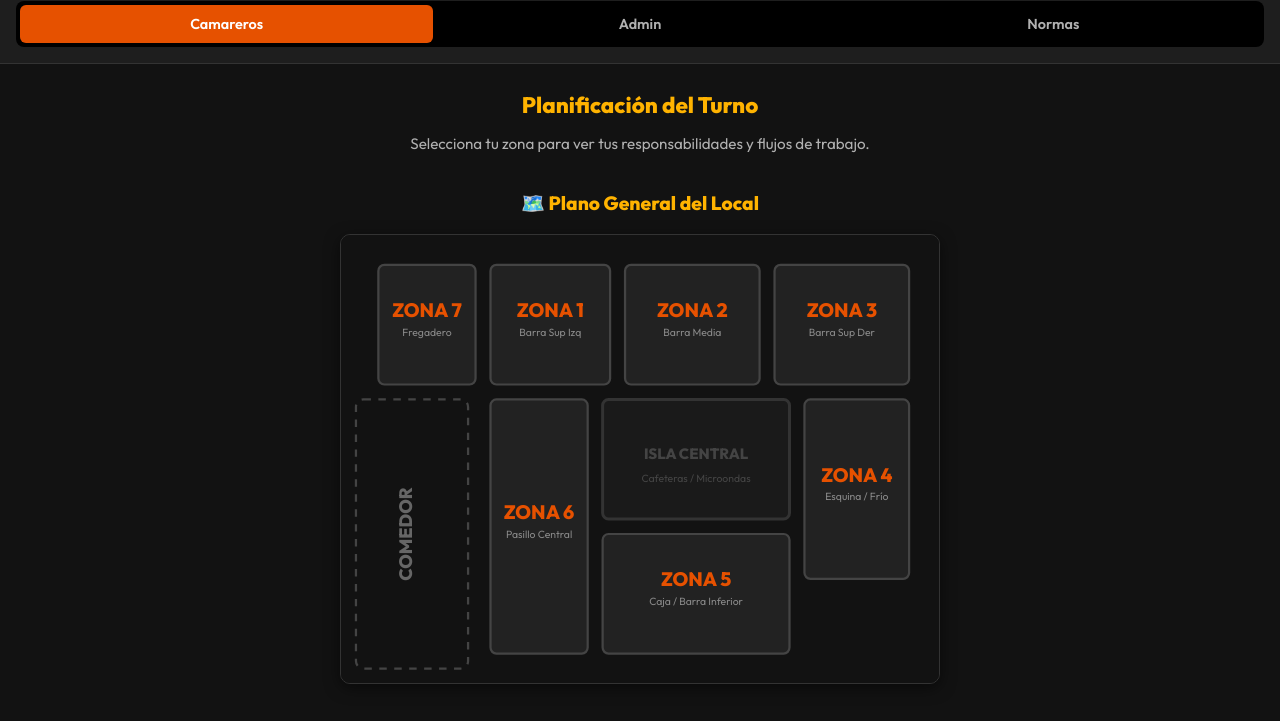
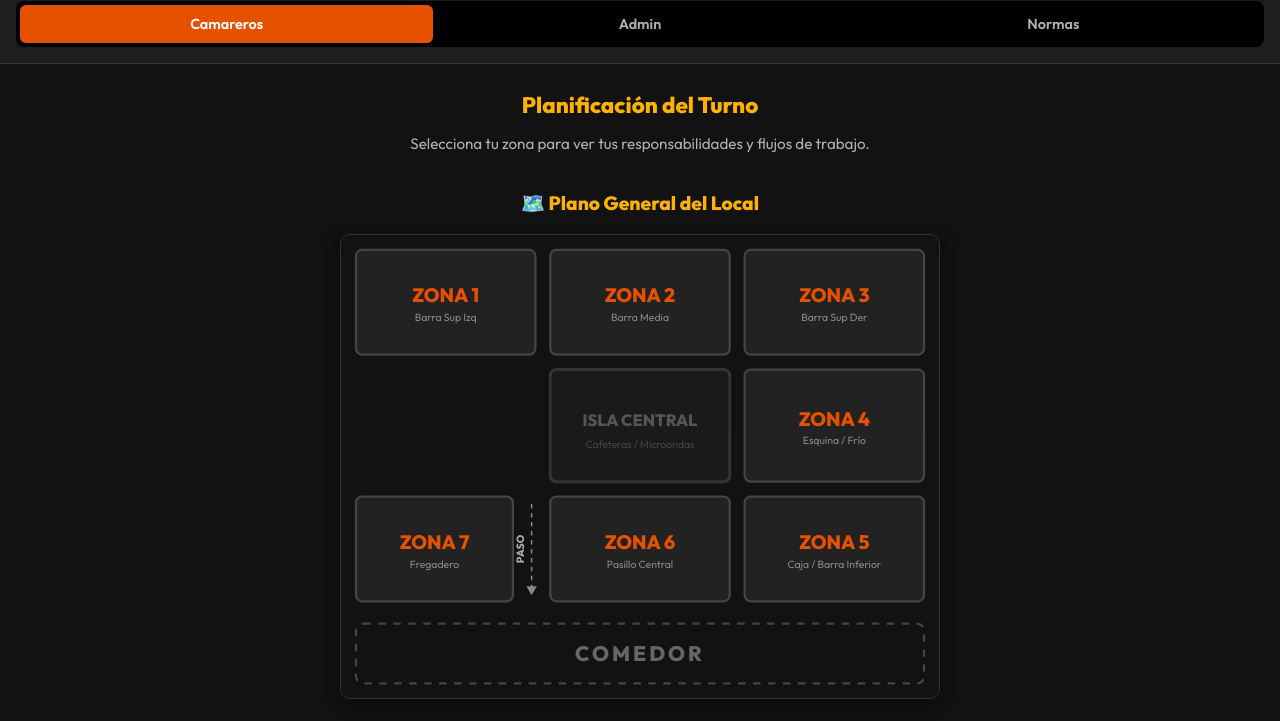
Before and after one commit to Michel-Macias/Zonas-Roles_-am_Morea_PWA, a plain HTML site: page index.html in a window 1280 px wide. Shown: the part 77-798 px from the top of the page. Drawn offline with Linux system fonts and the light colour scheme.

Commit message:
feat(map): add visual indicator for 'paso al comedor' between zone 6 and 7

```diff
--- a/index.html
+++ b/index.html
@@ -31,65 +31,62 @@
 
             <div class="plano-general-container">
                 <h3>🗺️ Plano General del Local</h3>
-                <svg viewBox="0 0 800 600" id="plano-svg" class="plano-svg">
-                    <rect width="800" height="600" fill="#121212" rx="10" />
+                <svg viewBox="0 0 800 620" id="plano-svg" class="plano-svg">
+                    <rect width="800" height="620" fill="#121212" rx="10" />
 
-                    <!-- Comedor Area -->
-                    <rect x="20" y="220" width="150" height="360" fill="none" stroke="#444" stroke-dasharray="10,10" stroke-width="3" rx="10"/>
-                    <text x="95" y="400" fill="#666" font-size="24" text-anchor="middle" font-weight="bold" transform="rotate(-90 95 400)">COMEDOR</text>
+                    <!-- COMEDOR (Abajo del todo) -->
+                    <rect x="20" y="520" width="760" height="80" fill="none" stroke="#444" stroke-dasharray="10,10" stroke-width="3" rx="10"/>
+                    <text x="400" y="570" fill="#666" font-size="28" text-anchor="middle" font-weight="bold" letter-spacing="4">COMEDOR</text>
 
-                    <!-- La Isla (Centro) -->
-                    <rect x="350" y="220" width="250" height="160" fill="#1A1A1A" stroke="#333" stroke-width="4" rx="8"/>
-                    <text x="475" y="300" fill="#444" font-size="20" text-anchor="middle" font-weight="bold">ISLA CENTRAL</text>
-                    <text x="475" y="330" fill="#444" font-size="14" text-anchor="middle">Cafeteras / Microondas</text>
-
-                    <!-- ZONA 7: Fregadero -->
-                    <g id="map-Z7" class="zona-group">
-                        <rect x="50" y="40" width="130" height="160" class="zona-shape" rx="8"/>
-                        <text x="115" y="110" class="zona-text">ZONA 7</text>
-                        <text x="115" y="135" class="zona-label">Fregadero</text>
+                    <!-- FILA 1: Z1, Z2, Z3 -->
+                    <g id="map-Z1" class="zona-group">
+                        <rect x="20" y="20" width="240" height="140" class="zona-shape" rx="8"/>
+                        <text x="140" y="90" class="zona-text">ZONA 1</text>
+                        <text x="140" y="115" class="zona-label">Barra Sup Izq</text>
+                    </g>
+                    <g id="map-Z2" class="zona-group">
+                        <rect x="280" y="20" width="240" height="140" class="zona-shape" rx="8"/>
+                        <text x="400" y="90" class="zona-text">ZONA 2</text>
+                        <text x="400" y="115" class="zona-label">Barra Media</text>
+                    </g>
+                    <g id="map-Z3" class="zona-group">
+                        <rect x="540" y="20" width="240" height="140" class="zona-shape" rx="8"/>
+                        <text x="660" y="90" class="zona-text">ZONA 3</text>
+                        <text x="660" y="115" class="zona-label">Barra Sup Der</text>
                     </g>
 
-                    <!-- ZONA 1: Barra Sup Izq -->
-                    <g id="map-Z1" class="zona-group">
-                        <rect x="200" y="40" width="160" height="160" class="zona-shape" rx="8"/>
-                        <text x="280" y="110" class="zona-text">ZONA 1</text>
-                        <text x="280" y="135" class="zona-label">Barra Sup Izq</text>
+                    <!-- FILA 2: [Vacío], ISLA, Z4 -->
+                    <rect x="280" y="180" width="240" height="150" fill="#1A1A1A" stroke="#333" stroke-width="4" rx="8"/>
+                    <text x="400" y="255" fill="#555" font-size="22" text-anchor="middle" font-weight="bold">ISLA CENTRAL</text>
+                    <text x="400" y="285" fill="#444" font-size="14" text-anchor="middle">Cafeteras / Microondas</text>
+
+                    <g id="map-Z4" class="zona-group">
+                        <rect x="540" y="180" width="240" height="150" class="zona-shape" rx="8"/>
+                        <text x="660" y="255" class="zona-text">ZONA 4</text>
+                        <text x="660" y="280" class="zona-label">Esquina / Frío</text>
                     </g>
 
-                    <!-- ZONA 2: Barra Sup Medio -->
-                    <g id="map-Z2" class="zona-group">
-                        <rect x="380" y="40" width="180" height="160" class="zona-shape" rx="8"/>
-                        <text x="470" y="110" class="zona-text">ZONA 2</text>
-                        <text x="470" y="135" class="zona-label">Barra Media</text>
+                    <!-- FILA 3: Z7, Z6, Z5 -->
+                    <g id="map-Z7" class="zona-group">
+                        <rect x="20" y="350" width="210" height="140" class="zona-shape" rx="8"/>
+                        <text x="125" y="420" class="zona-text">ZONA 7</text>
+                        <text x="125" y="445" class="zona-label">Fregadero</text>
                     </g>
 
-                    <!-- ZONA 3: Barra Sup Der -->
-                    <g id="map-Z3" class="zona-group">
-                        <rect x="580" y="40" width="180" height="160" class="zona-shape" rx="8"/>
-                        <text x="670" y="110" class="zona-text">ZONA 3</text>
-                        <text x="670" y="135" class="zona-label">Barra Sup Der</text>
+                    <!-- PASO AL COMEDOR -->
+                    <path d="M 255 360 L 255 480" stroke="#888" stroke-width="2" stroke-dasharray="6,6" />
+                    <polygon points="248,470 262,470 255,482" fill="#888" />
+                    <text x="245" y="420" fill="#AAA" font-size="14" text-anchor="middle" font-weight="bold" transform="rotate(-90 245 420)">PASO</text>
+
+                    <g id="map-Z6" class="zona-group">
+                        <rect x="280" y="350" width="240" height="140" class="zona-shape" rx="8"/>
+                        <text x="400" y="420" class="zona-text">ZONA 6</text>
+                        <text x="400" y="445" class="zona-label">Pasillo Central</text>
                     </g>
-
-                    <!-- ZONA 4: Esquina Inf Der -->
-                    <g id="map-Z4" class="zona-group">
-                        <rect x="620" y="220" width="140" height="240" class="zona-shape" rx="8"/>
-                        <text x="690" y="330" class="zona-text">ZONA 4</text>
-                        <text x="690" y="355" class="zona-label">Esquina / Frío</text>
-                    </g>
-
-                    <!-- ZONA 5: Barra Inf Der -->
                     <g id="map-Z5" class="zona-group">
-                        <rect x="350" y="400" width="250" height="160" class="zona-shape" rx="8"/>
-                        <text x="475" y="470" class="zona-text">ZONA 5</text>
-                        <text x="475" y="495" class="zona-label">Caja / Barra Inferior</text>
-                    </g>
-
-                    <!-- ZONA 6: Pasillo Izq -->
-                    <g id="map-Z6" class="zona-group">
-                        <rect x="200" y="220" width="130" height="340" class="zona-shape" rx="8"/>
-                        <text x="265" y="380" class="zona-text">ZONA 6</text>
-                        <text x="265" y="405" class="zona-label">Pasillo Central</text>
+                        <rect x="540" y="350" width="240" height="140" class="zona-shape" rx="8"/>
+                        <text x="660" y="420" class="zona-text">ZONA 5</text>
+                        <text x="660" y="445" class="zona-label">Caja / Barra Inferior</text>
                     </g>
                 </svg>
             </div>
```
